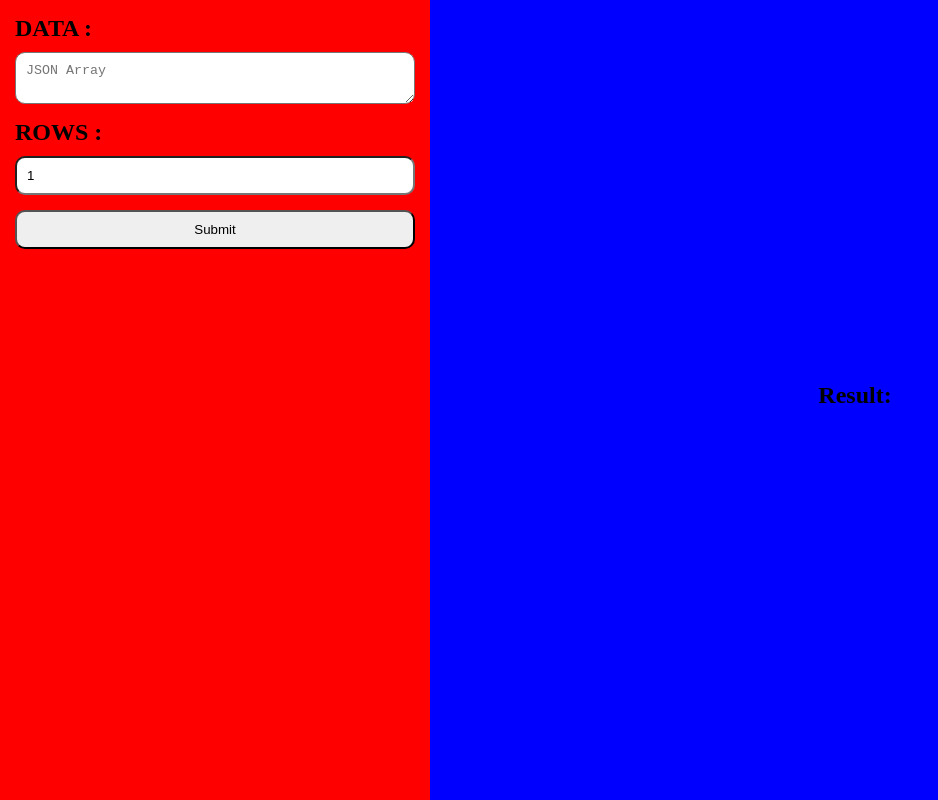
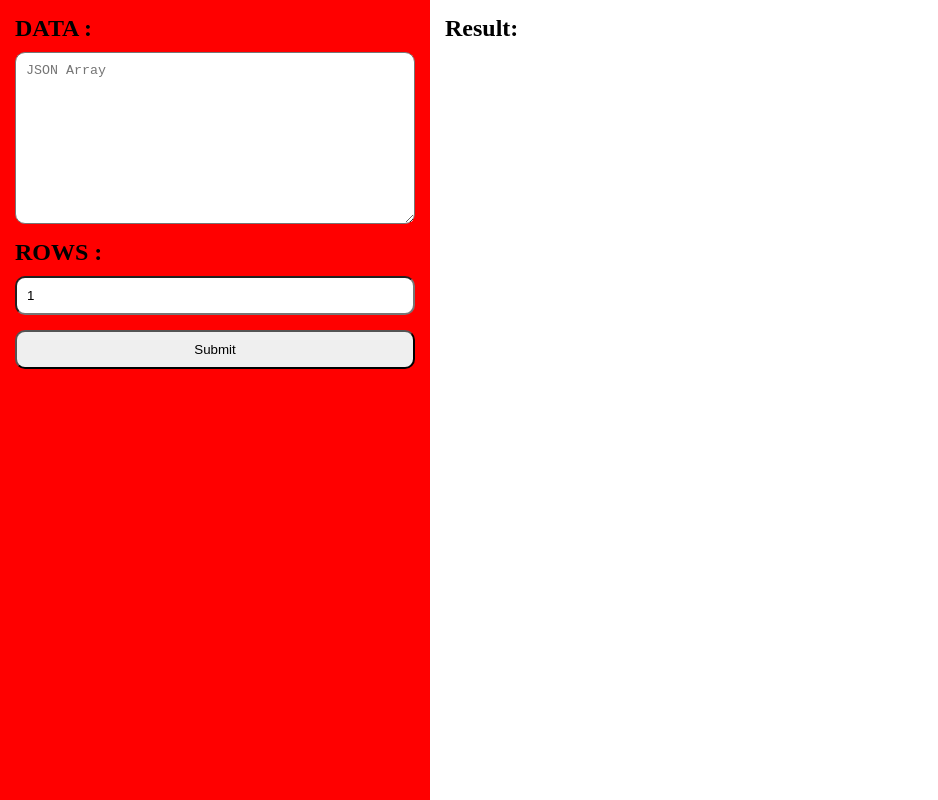
Before and after one commit to MingFaiYau/treemap, a React (Create React App) app: page / in a window 1280 px wide. Shown: the whole page, without its empty margins (0-938 px from the left). Built offline with nearby package versions, Linux system fonts and the light colour scheme.

Commit message:
Use Grid view to display

```diff
--- a/src/App.tsx
+++ b/src/App.tsx
@@ -12,7 +12,7 @@ const Container = styled(RowView)`
 const App = () => {
   const [json, setJSON] = React.useState<string>('')
   const [rows, setRows] = React.useState<string>('1')
-  const [data, setData] = React.useState<resultData | undefined>(undefined)
+  const [data, setData] = React.useState<IResultData | undefined>(undefined)
 
   const onSubmitClick = React.useCallback(() => {
     const treeMap = checkJSONFormat(json)
--- a/src/component/base/Input.tsx
+++ b/src/component/base/Input.tsx
@@ -36,6 +36,7 @@ export const InputWithTitle: React.FC<InputWithTitleProps> = ({ title, mobileToC
 
 interface InputAreaWithTitleProps extends SelectHTMLAttributes<HTMLTextAreaElement>, ICSSResponsive {
   title: string
+  rows?: number
   type?: string
 }
 
--- a/src/component/base/Text.tsx
+++ b/src/component/base/Text.tsx
@@ -11,3 +11,8 @@ export const TitleText = styled(Text)`
   font-weight: bolder;
   margin-bottom: 10px;
 `
+
+export const TreeMapItemText = styled(Text)`
+  font-size: 1rem;
+  font-weight: bolder;
+`
--- /dev/null
+++ b/src/component/treeMap/TreeMap.tsx
@@ -0,0 +1,33 @@
+import React from 'react'
+import styled from 'styled-components'
+import color from '../../utils/color'
+import TreeMapItem from './TreeMapItem'
+
+interface ContainerProps {
+  rows: number
+}
+
+const Container = styled.div<ContainerProps>`
+  display: grid;
+  grid-auto-flow: column dense;
+  grid-template-rows: ${(props) => `repeat(${props.rows},5rem)`};
+  background-color: ${color.treeMapBG};
+  grid-gap: 1px;
+`
+
+interface TreeMapProps {
+  rows: number
+  treeMap: ITreeMapObj[]
+}
+
+const TreeMap: React.FC<TreeMapProps> = ({ rows, treeMap }) => {
+  return (
+    <Container rows={rows}>
+      {treeMap.map((val) => (
+        <TreeMapItem key={val.name} data={val} />
+      ))}
+    </Container>
+  )
+}
+
+export default React.memo(TreeMap)
--- /dev/null
+++ b/src/component/treeMap/TreeMapItem.tsx
@@ -0,0 +1,31 @@
+import React from 'react'
+import styled from 'styled-components'
+import { TreeMapItemText } from '../base/Text'
+import { View } from '../base/View'
+import color from '../../utils/color'
+
+interface ContainerProps {
+  weight: number
+  value: number
+}
+
+const Container = styled(View)<ContainerProps>`
+  grid-column-start: ${(props) => `span ${props.weight}`};
+  background: ${(props) => (props.value > 0 ? color.treeItemPositiveBG : color.treeItemNegativeBG)};
+  border: 1px solid ${color.treeItemBorder};
+`
+
+interface TreeMapItemProps {
+  data: ITreeMapObj
+}
+
+const TreeMapItem: React.FC<TreeMapItemProps> = ({ data }) => {
+  return (
+    <Container weight={data.weight} value={data.value} flexCenter={true}>
+      <TreeMapItemText>{data.name}</TreeMapItemText>
+      <TreeMapItemText>{`${data.value}%`}</TreeMapItemText>
+    </Container>
+  )
+}
+
+export default React.memo(TreeMapItem)
--- a/src/container/DisplayContainer.tsx
+++ b/src/container/DisplayContainer.tsx
@@ -2,23 +2,24 @@ import React from 'react'
 import styled from 'styled-components'
 import { TitleText } from '../component/base/Text'
 import { View } from '../component/base/View'
+import TreeMap from '../component/treeMap/TreeMap'
+import { sortByWeight } from '../utils'
 
 interface DisplayContainerProps {
-  data?: resultData
+  data?: IResultData
 }
 
 const Container = styled(View)`
   flex: 1;
   padding: 15px;
   width: 100%;
-  background-color: blue;
 `
 
 const DisplayContainer: React.FC<DisplayContainerProps> = ({ data }) => {
   return (
-    <Container flexCenter={true}>
+    <Container>
       <TitleText>Result:</TitleText>
-      {data && <div>{data.rows}</div>}
+      {data && <TreeMap rows={data.rows} treeMap={sortByWeight(data.treeMap)} />}
     </Container>
   )
 }
--- a/src/container/InputContainer.tsx
+++ b/src/container/InputContainer.tsx
@@ -5,6 +5,36 @@ import { InputAreaWithTitle, InputWithTitle } from '../component/base/Input'
 import { ColView } from '../component/base/View'
 import { isNumber } from '../utils'
 import { MOBILE_WIDTH } from '../utils/constant'
+
+/* mock data
+[
+    {
+        "name": "A",
+        "value": 1,
+        "weight": 6
+    },
+    {
+        "name": "B",
+        "value": -0.02,
+        "weight": 4
+    },
+    {
+        "name": "C",
+        "value": -0.1,
+        "weight": 3
+    },
+    {
+        "name": "D",
+        "value": 1,
+        "weight": 2
+    },
+    {
+        "name": "E",
+        "value": -1,
+        "weight": 2
+    }
+]
+*/
 interface InputContainerProps {
   json: string
   setJSON: (json: string) => void
@@ -38,8 +68,8 @@ const InputContainer: React.FC<InputContainerProps> = ({ json, setJSON, rows, se
   )
 
   return (
-    <Container mobileToFull={true}>
-      <InputAreaWithTitle title='DATA' placeholder='JSON Array' value={json} onChange={onJsonChange} />
+    <Container>
+      <InputAreaWithTitle title='DATA' placeholder='JSON Array' value={json} onChange={onJsonChange} rows={10} />
       <InputWithTitle title='ROWS' placeholder='Rows ( must a positive number )' value={rows} onChange={onRowsChange} />
       <Button text='Submit' onClick={onSubmitClick} />
     </Container>
--- a/src/ts/interface.d.ts
+++ b/src/ts/interface.d.ts
@@ -10,7 +10,7 @@ interface ITreeMapObj {
   value: number
 }
 
-interface resultData {
+interface IResultData {
   treeMap: ITreeMapObj[]
   rows: number
 }
--- /dev/null
+++ b/src/utils/color.ts
@@ -0,0 +1,6 @@
+export default {
+  treeMapBG: '#d3d3d3',
+  treeItemBorder: 'black',
+  treeItemPositiveBG: 'green',
+  treeItemNegativeBG: 'red',
+}
--- a/src/utils/index.ts
+++ b/src/utils/index.ts
@@ -38,6 +38,7 @@ export const isValueValid = (array: ITreeMapObj[]) => {
 }
 
 export const isNumber = (input: string) => {
+  if (!input) return true
   try {
     return (
       !Array.from(input).some((val) => {
@@ -49,3 +50,7 @@ export const isNumber = (input: string) => {
     return false
   }
 }
+
+export const sortByWeight = (treeMap: ITreeMapObj[]) => {
+  return treeMap.sort((a, b) => b.weight - a.weight)
+}
```
